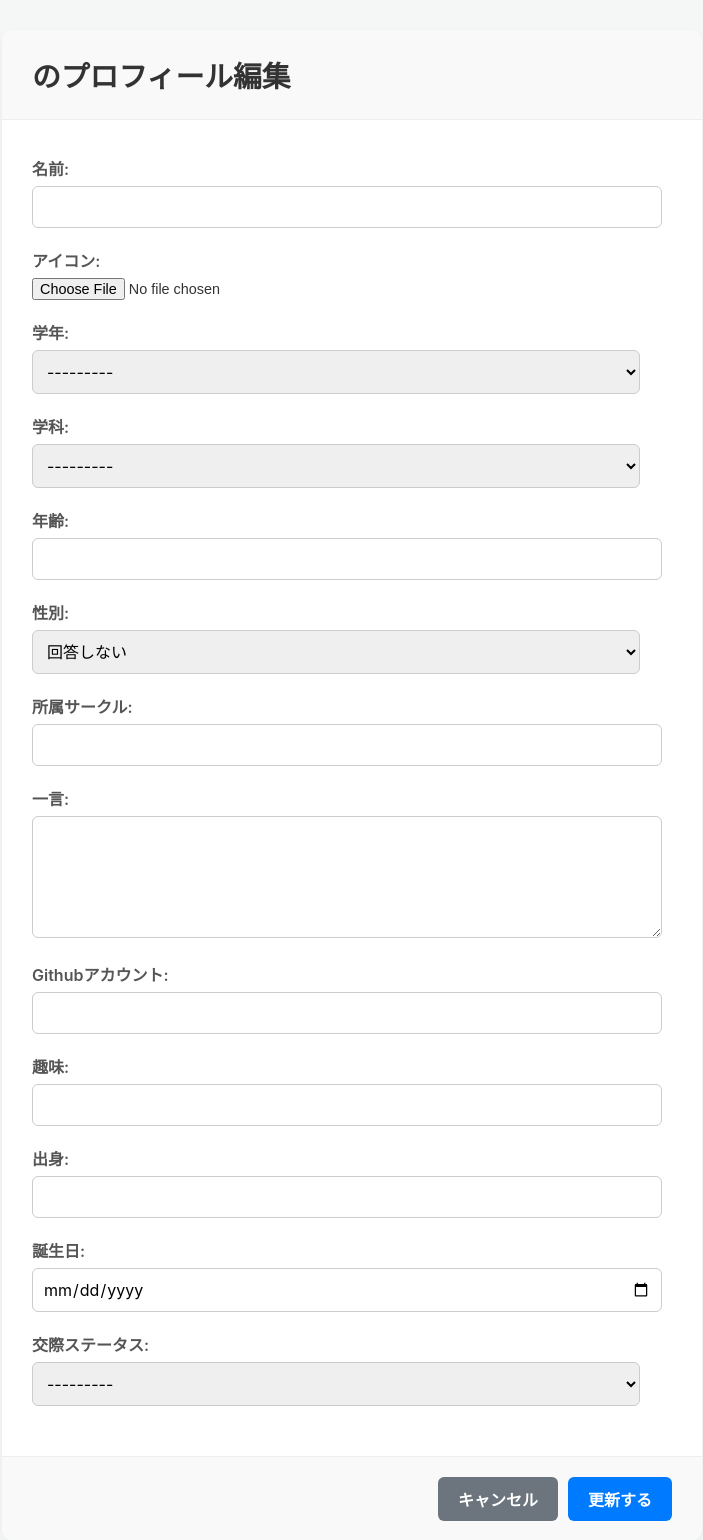
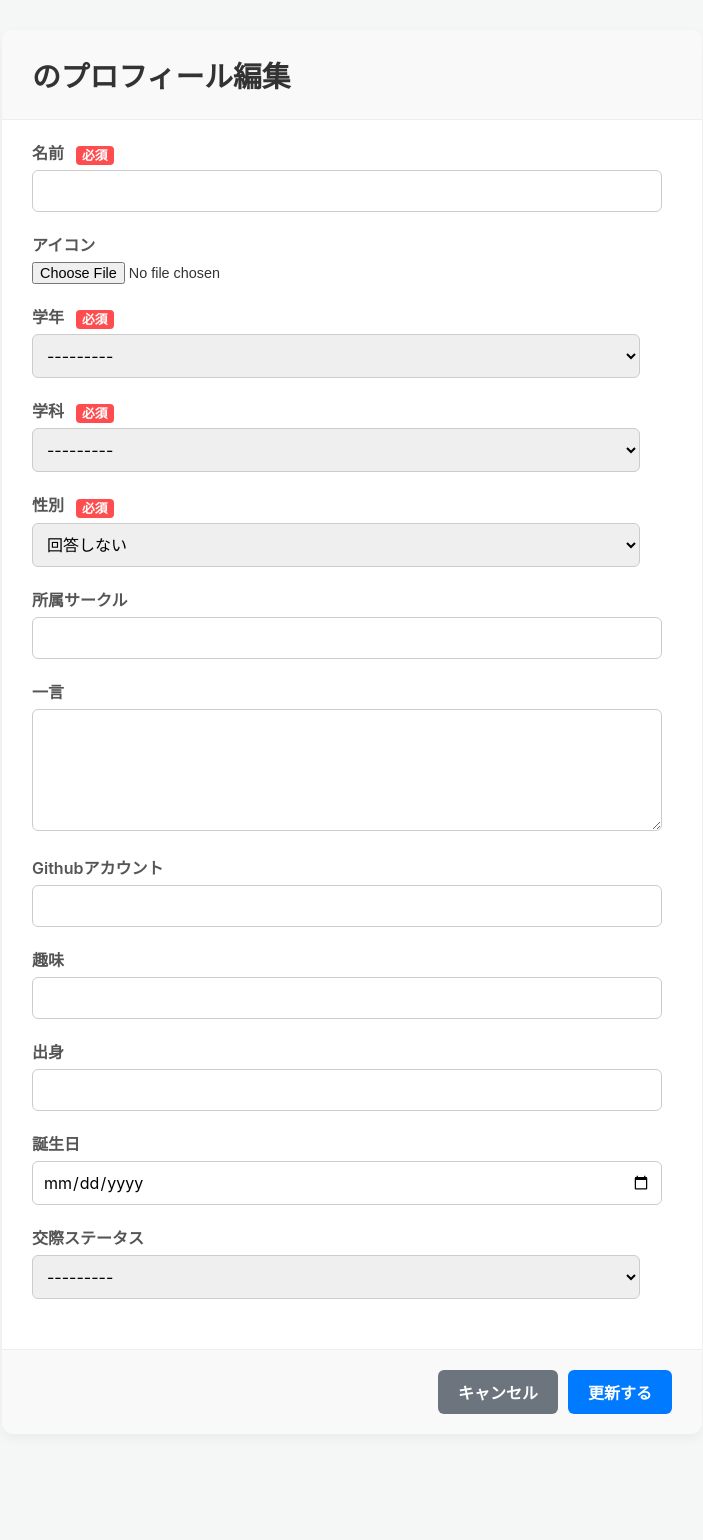
Before and after one commit to mikawa-pbl/pbl-app-2025, a Django app: template templates/teams/nanakorobiyaoki/user_profile_edit.html in a window 1280 px wide. Shown: the top 1540 px of the page, without its empty margins (288-991 px from the left). After the commit the page ends 1414 px from the top, so only its background shows below. Run offline with Django 4.2, Linux system fonts and the light colour scheme; the template is opened without the code that fills it: values that come from a table or form of the project are taken from there, others are empty.

Commit message:
プロフィール必須項目

```diff
--- a/nanakorobiyaoki/forms.py
+++ b/nanakorobiyaoki/forms.py
@@ -21,7 +21,6 @@ class MyPageEditForm(forms.ModelForm):
             'icon',
             'grade',
             'department',
-            'age',
             'gender',
             'club',
             'one_word',
--- a/nanakorobiyaoki/models.py
+++ b/nanakorobiyaoki/models.py
@@ -64,7 +64,6 @@ class MyPage(models.Model):
         null=True,
     )
 
-    age = models.IntegerField(verbose_name="年齢",null=True)
     gender = models.CharField(
         max_length=50,
         choices=GENDER_CHOICES, # プルダウンにする
@@ -76,7 +75,7 @@ class MyPage(models.Model):
     github_account = models.CharField(max_length=100, blank=True, null=True, verbose_name="githubアカウント")
     hobby = models.CharField(max_length=200, blank=True, null=True, verbose_name="趣味")
     birthplace = models.CharField(max_length=100, blank=True, null=True, verbose_name="出身")
-    birth_date = models.DateField(verbose_name="誕生日", null=True)
+    birth_date = models.DateField(verbose_name="誕生日", null=True, blank=True)
     relationship_status = models.CharField(
         max_length=50,
         choices=RELATIONSHIP_CHOICES, # プルダウンにする
--- a/templates/teams/nanakorobiyaoki/user_profile_edit.html
+++ b/templates/teams/nanakorobiyaoki/user_profile_edit.html
@@ -1,5 +1,6 @@
 <!DOCTYPE html>
 <html lang="ja">
+
 <head>
     <meta charset="UTF-8">
     <meta name="viewport" content="width=device-width, initial-scale=1.0">
@@ -15,6 +16,7 @@
             display: grid;
             place-items: center;
         }
+
         .profile-card {
             width: 100%;
             max-width: 700px;
@@ -23,11 +25,13 @@
             box-shadow: 0 4px 12px rgba(0, 0, 0, 0.05);
             overflow: hidden;
         }
+
         .profile-header {
             padding: 24px 30px;
             background-color: #f9f9f9;
             border-bottom: 1px solid #eee;
         }
+
         .profile-header h1 {
             font-size: 1.8rem;
             margin: 0;
@@ -38,15 +42,19 @@
         .form-container {
             padding: 20px 30px 30px 30px;
         }
-        .form-container p { /* .as_p で生成される <p> タグ用 */
+
+        .form-container p {
+            /* .as_p で生成される <p> タグ用 */
             margin-bottom: 20px;
         }
+
         .form-container label {
             display: block;
             font-weight: 600;
             color: #555;
             margin-bottom: 6px;
         }
+
         .form-container input[type="text"],
         .form-container input[type="number"],
         .form-container input[type="date"],
@@ -59,10 +67,12 @@
             font-size: 1rem;
             font-family: inherit;
         }
+
         .form-container textarea {
             height: 100px;
             resize: vertical;
         }
+
         .form-container input[type="file"] {
             font-size: 0.9rem;
         }
@@ -70,12 +80,15 @@
         /* === フッター (ボタン) === */
         .form-footer {
             display: flex;
-            justify-content: flex-end; /* ボタンを右寄せ */
-            gap: 10px; /* ボタン間の隙間 */
+            justify-content: flex-end;
+            /* ボタンを右寄せ */
+            gap: 10px;
+            /* ボタン間の隙間 */
             padding: 20px 30px;
             background-color: #f9f9f9;
             border-top: 1px solid #eee;
         }
+
         .btn {
             padding: 10px 20px;
             border: none;
@@ -86,19 +99,53 @@
             cursor: pointer;
             transition: background-color 0.2s ease;
         }
+
         .btn-primary {
             background-color: #007bff;
             color: white;
         }
-        .btn-primary:hover { background-color: #0056b3; }
+
+        .btn-primary:hover {
+            background-color: #0056b3;
+        }
+
         .btn-secondary {
             background-color: #6c757d;
             color: white;
         }
-        .btn-secondary:hover { background-color: #5a6268; }
 
+        .btn-secondary:hover {
+            background-color: #5a6268;
+        }
+
+        .required-badge {
+            background-color: #ff4d4f;
+            color: white;
+            padding: 2px 6px;
+            border-radius: 4px;
+            font-size: 0.8rem;
+            margin-left: 8px;
+            vertical-align: middle;
+        }
+
+        .form-group {
+            margin-bottom: 20px;
+        }
+
+        .error-message {
+            color: #dc3545;
+            font-size: 0.9rem;
+            margin-top: 5px;
+        }
+
+        .help-text {
+            color: #6c757d;
+            font-size: 0.85rem;
+            margin-top: 5px;
+        }
     </style>
 </head>
+
 <body>
 
     <div class="profile-card">
@@ -112,7 +159,27 @@
             {% csrf_token %}
 
             <div class="form-container">
-                {{ form.as_p }}
+                {% for field in form %}
+                <div class="form-group">
+                    <label for="{{ field.id_for_label }}">
+                        {{ field.label }}
+                        {% if field.field.required %}
+                        <span class="required-badge">必須</span>
+                        {% endif %}
+                    </label>
+                    {{ field }}
+                    {% if field.errors %}
+                    <div class="error-message">
+                        {% for error in field.errors %}
+                        <p>{{ error }}</p>
+                        {% endfor %}
+                    </div>
+                    {% endif %}
+                    {% if field.help_text %}
+                    <p class="help-text">{{ field.help_text }}</p>
+                    {% endif %}
+                </div>
+                {% endfor %}
             </div>
 
             <footer class="form-footer">
@@ -129,4 +196,5 @@
     </div>
 
 </body>
+
 </html>
```
Also changed, not shown: posts/IMG_9701.jpg (added), 1 other file.
